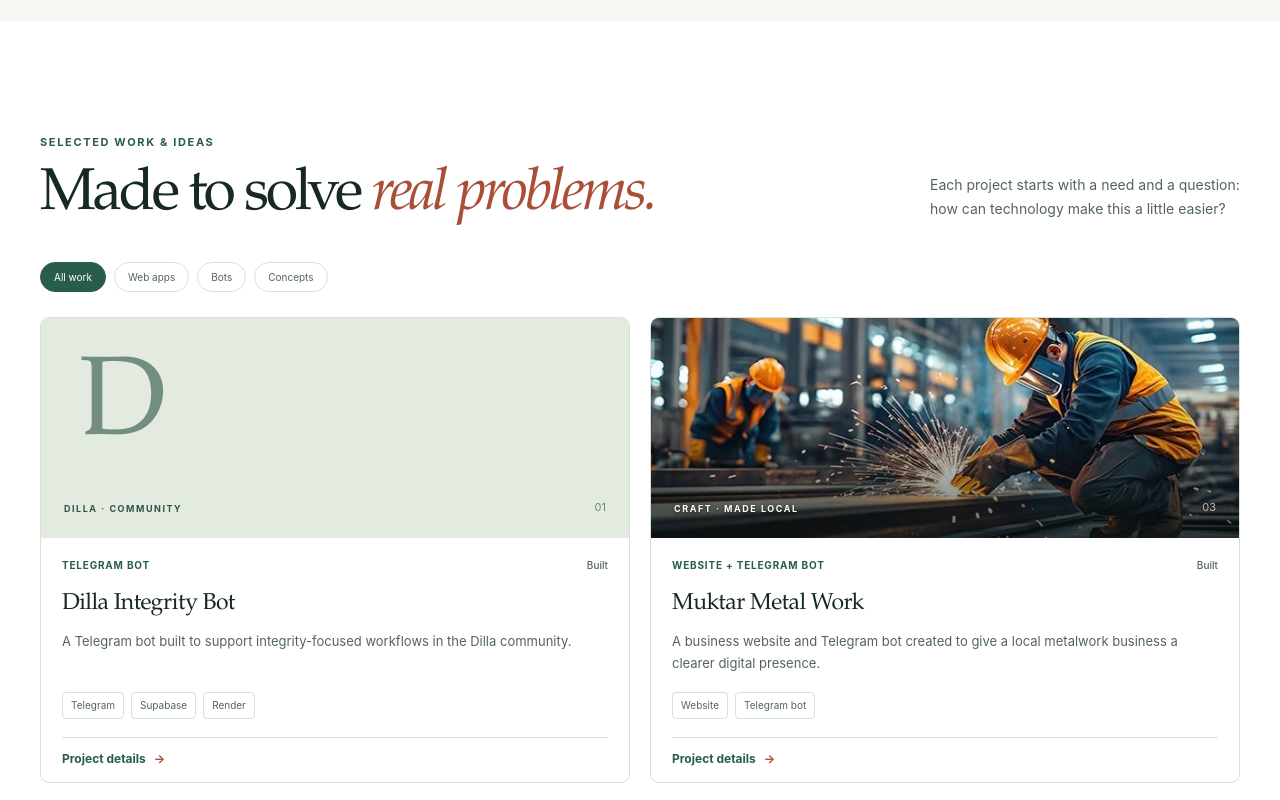
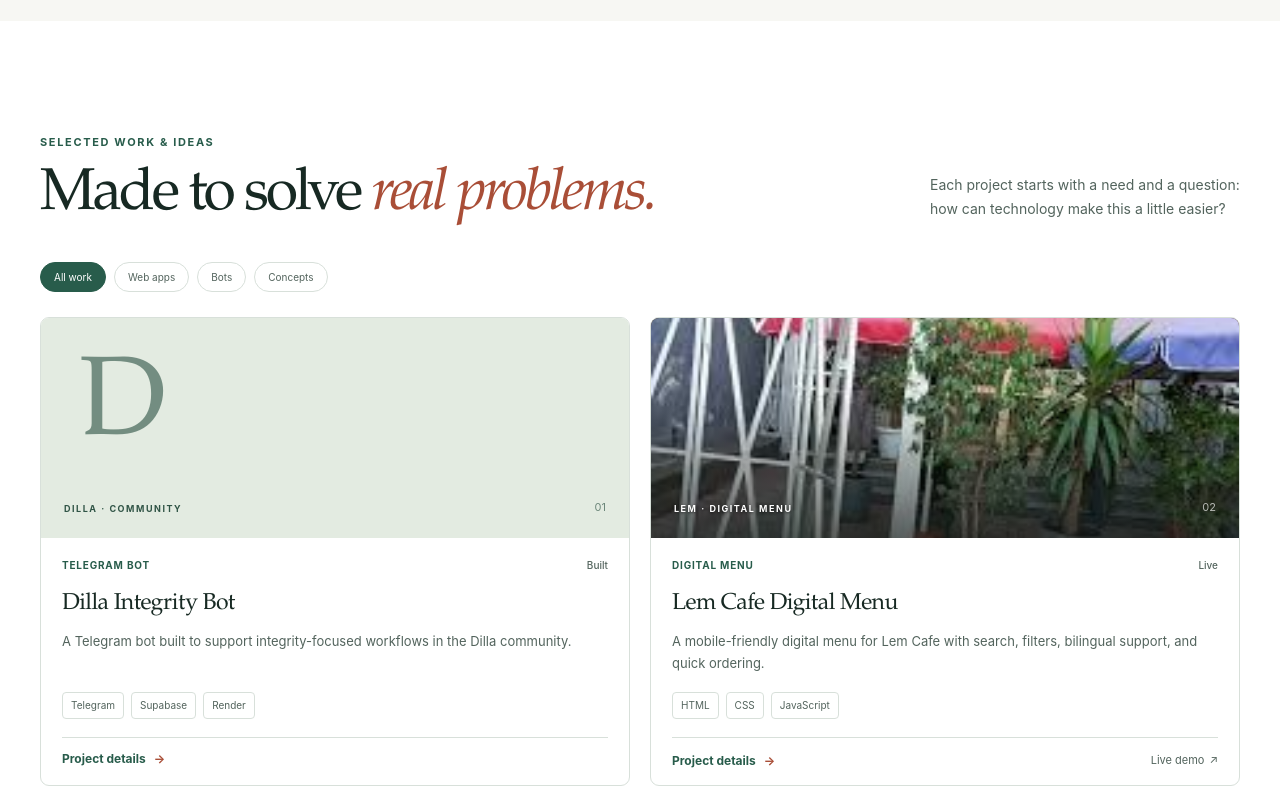
Before and after one commit to BilalX570/BIlal_Muktar-FrontEndPortfolio, a plain HTML site: page index.html in a window 1280 px wide. Shown: the part 2380-3180 px from the top of the page. Drawn offline with Linux system fonts and the light colour scheme.

Commit message:
Add Lem Cafe digital menu to portfolio
Co-authored-by: Copilot <223556219+Copilot@users.noreply.github.com>

```diff
--- a/data.js
+++ b/data.js
@@ -38,6 +38,23 @@ window.portfolioData = {
             art: 'integrity',
             artLabel: 'DILLA · COMMUNITY',
             mark: 'D'
+        },
+        {
+            id: 'lem-cafe',
+            number: '02',
+            name: 'Lem Cafe Digital Menu',
+            type: 'Digital menu',
+            category: 'web',
+            status: 'Live',
+            description: 'A mobile-friendly digital menu for Lem Cafe with search, filters, bilingual support, and quick ordering.',
+            detail: 'A responsive café menu experience for Dilla, featuring searchable and filterable menu categories, vegetarian and vegan filters, bilingual navigation, quick ordering through WhatsApp, contact details, opening hours, and a map.',
+            technologies: ['HTML', 'CSS', 'JavaScript'],
+            art: 'lem',
+            image: 'images/lem-cafe.jpg',
+            imageAlt: 'Lem Cafe digital menu preview',
+            artLabel: 'LEM · DIGITAL MENU',
+            mark: 'L',
+            demo: 'https://lemcafe.netlify.app/'
         },
         {
             id: 'muktar-metal',
--- a/style.css
+++ b/style.css
@@ -276,10 +276,12 @@ img { display: block; max-width: 100%; }
 .project-art-mark { position: absolute; top: 35px; left: 38px; color: currentColor; font-family: var(--font-display); font-size: clamp(76px, 10vw, 112px); line-height: 1; opacity: 0.62; }
 .project-art-index { color: currentColor; font-size: 11px; opacity: 0.66; }
 .project-art-integrity { background: #e3ebe1; color: #305446; }
+.project-art-lem { background: #4b2e1e; color: #faf3e7; }
 .project-art-metal { background: #e2e5e0; color: #33423b; }
 .project-art-coffee { background: #f0e2d6; color: #7e4c35; }
 .project-art-skills { background: #e4e9f0; color: #485e7a; }
 :root[data-theme="dark"] .project-art-integrity { background: #25372e; color: #a8c6ae; }
+:root[data-theme="dark"] .project-art-lem { background: #382419; color: #e0c09b; }
 :root[data-theme="dark"] .project-art-coffee { background: #3b2e29; color: #dfa17d; }
 :root[data-theme="dark"] .project-art-metal { background: #27322e; color: #bdc9c0; }
 :root[data-theme="dark"] .project-art-skills { background: #29333d; color: #afc1d8; }
```
Also changed, not shown: images/lem-cafe.jpg (added).
